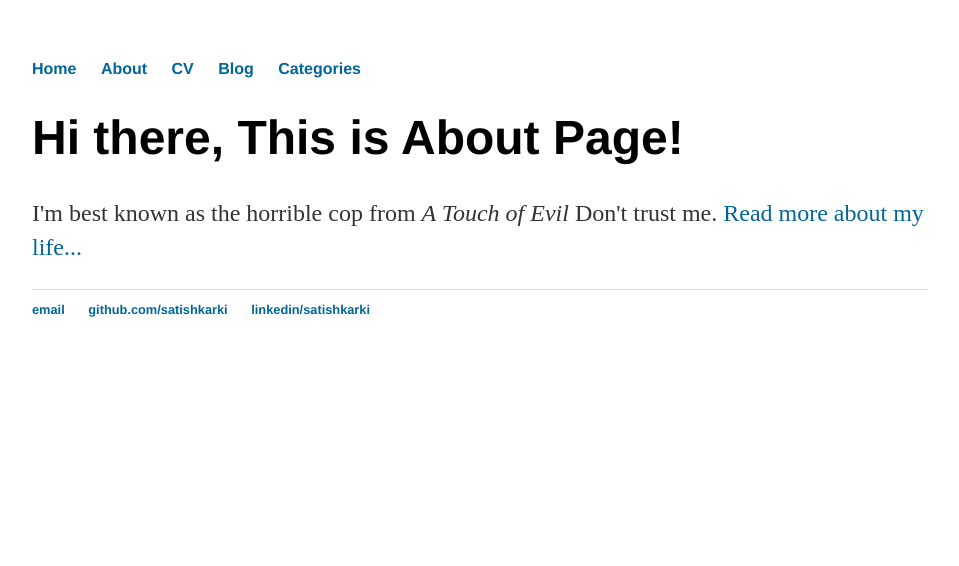
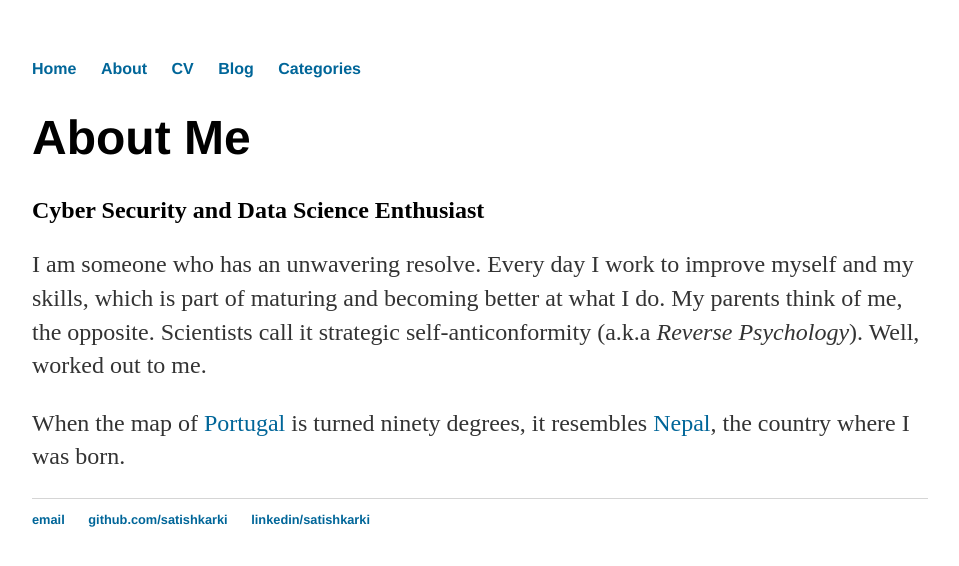
Before and after one commit to satishkarki/firstblog, a Jekyll site: the page built from about/index.md, in a window 1280 px wide. Shown: the top 566 px of the page, without its empty margins (160-1119 px from the left). Built offline with Jekyll 4.4.1, drawn with Linux system fonts in a browser that asks for light colours.

Commit message:
map added

```diff
--- a/about/index.md
+++ b/about/index.md
@@ -3,6 +3,9 @@ layout: default
 title: About Me
 ---
 <div class="blurb">
-	<h1>Hi there, This is About Page!</h1>
-	<p>I'm best known as the horrible cop from <em>A Touch of Evil</em> Don't trust me. <a href="/about">Read more about my life...</a></p>
+	<h1>About Me</h1>
 </div><!-- /.blurb -->
+## Cyber Security and Data Science Enthusiast
+I am someone who has an unwavering resolve. Every day I work to improve myself and my skills, which is part of maturing and becoming better at what I do. My parents think of me, the opposite. Scientists call it strategic self-anticonformity (a.k.a *Reverse Psychology*). Well, worked out to me.
+
+When the map of [Portugal](/assets/portugal.jpg) is turned ninety degrees, it resembles [Nepal](/assets/nepal.png), the country where I was born.
```
Also changed, not shown: categories/categories.md (+2 -2 lines), assets/nepal.png (added), assets/portugal.jpg (added).
